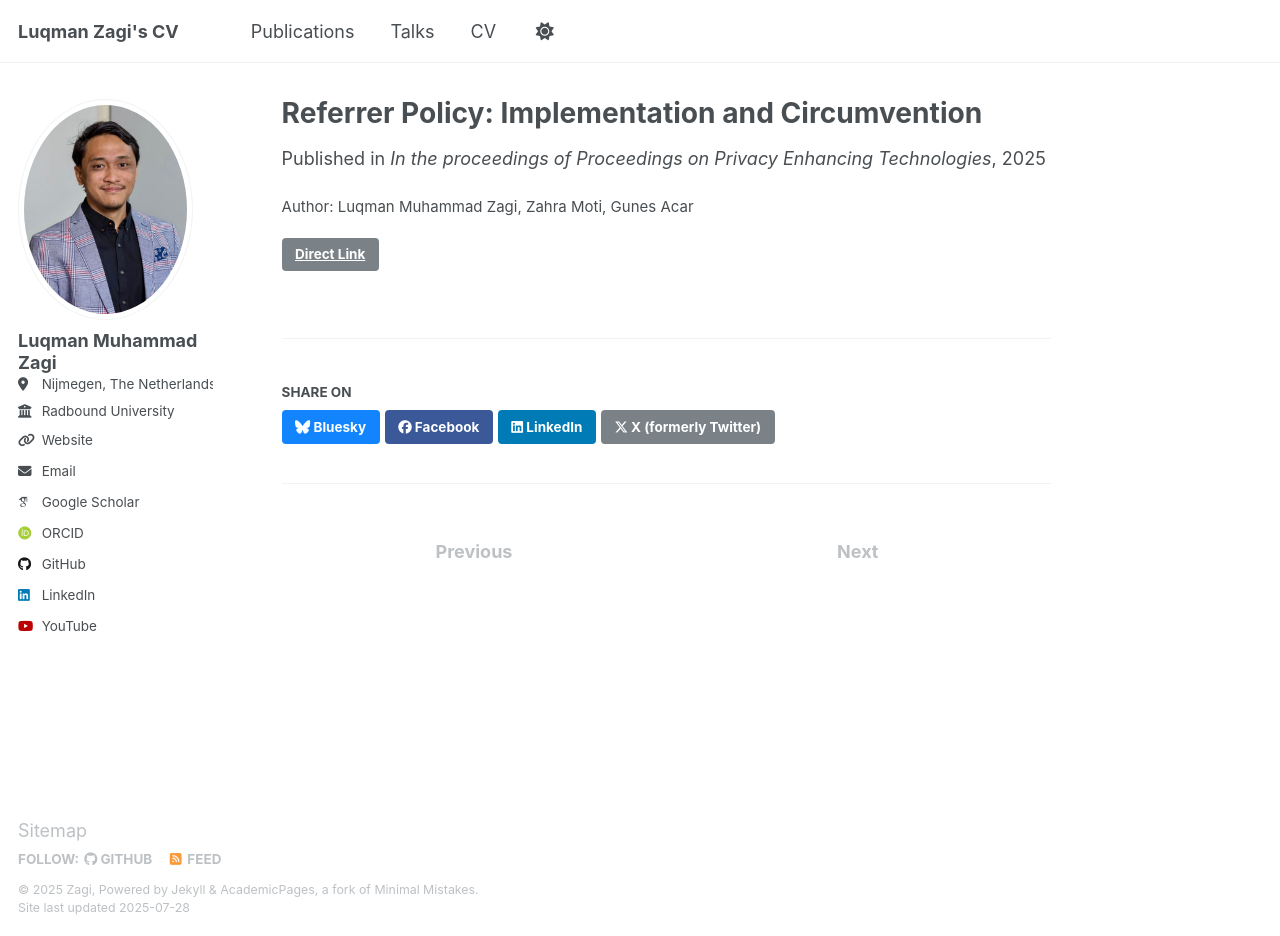
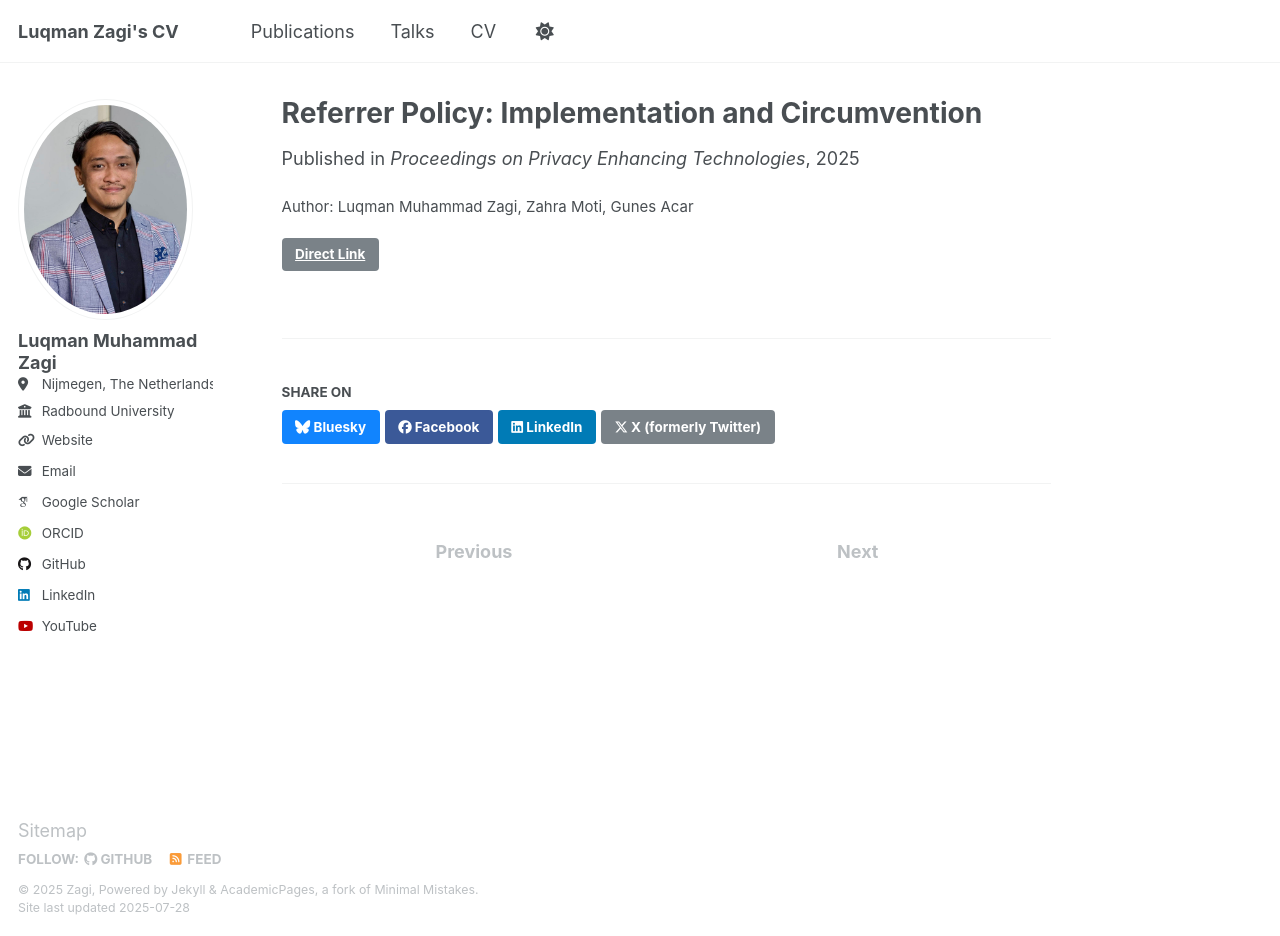
Before and after one commit to luqmanzagi/luqmanzagi.github.io, a Jekyll site: the page built from _publications/2025-01-01-Referrer-Policy-Implementation-and-Circumvention.md, in a window 1280 px wide and 936 px high. Built offline with Jekyll 4.4.1, drawn with Linux system fonts in a browser that asks for light colours; some web fonts are replaced.

Commit message:
Update the “venue” values in the publication variable.

```diff
--- a/_publications/2025-01-01-Referrer-Policy-Implementation-and-Circumvention.md
+++ b/_publications/2025-01-01-Referrer-Policy-Implementation-and-Circumvention.md
@@ -2,9 +2,9 @@
 title: "Referrer Policy: Implementation and Circumvention"
 collection: publications
 permalink: /publication/2025-01-01-Referrer-Policy-Implementation-and-Circumvention
-category: conferences
+category: manuscripts
 date: 2025-01-01
-venue: 'In the proceedings of Proceedings on Privacy Enhancing Technologies'
+venue: 'Proceedings on Privacy Enhancing Technologies'
 link: 'https://petsymposium.org/popets/2025/popets-2025-0092.pdf'
 citation: 'Luqman Muhammad Zagi, Zahra Moti,  Gunes Acar'
 ---
```
Also changed, not shown: _publications/2020-01-01-First-Round-and-Last-Round-Power-Analysis-Attack-Against-AES-Devices.md (+1 -1 lines), _publications/2020-01-01-Privacy-Attack-On-IoT-a-Systematic-Literature-Review.md (+1 -1 lines), _publications/2020-01-01-Searching-for-Malware-Dataset-a-Systematic-Literature-Review.md (+1 -1 lines), _publications/2021-01-01-Detection-of-the-Key-Actor-of-Issues-Spreading-Based-on-Social-Network-Analysis-in-Twitter-Social-Media.md (+1 -1 lines), _publications/2022-01-01-Digital-Forensic-Readiness-Information-System-For-EJBCA-Digital-Signature-Web-Server.md (+1 -1 lines).
